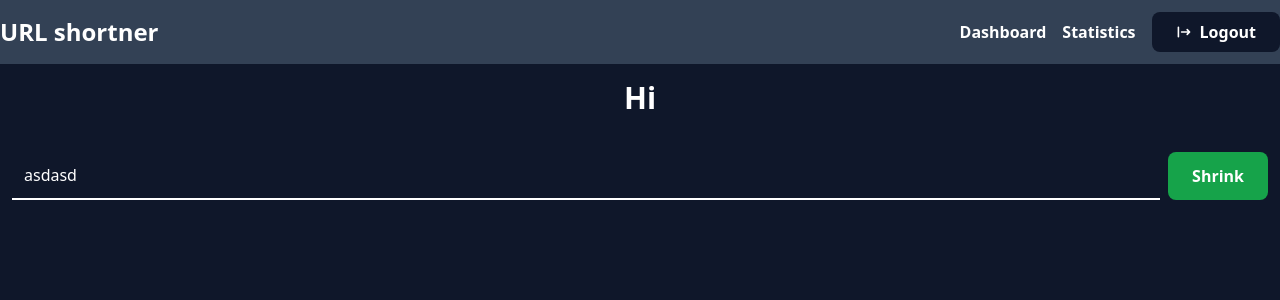
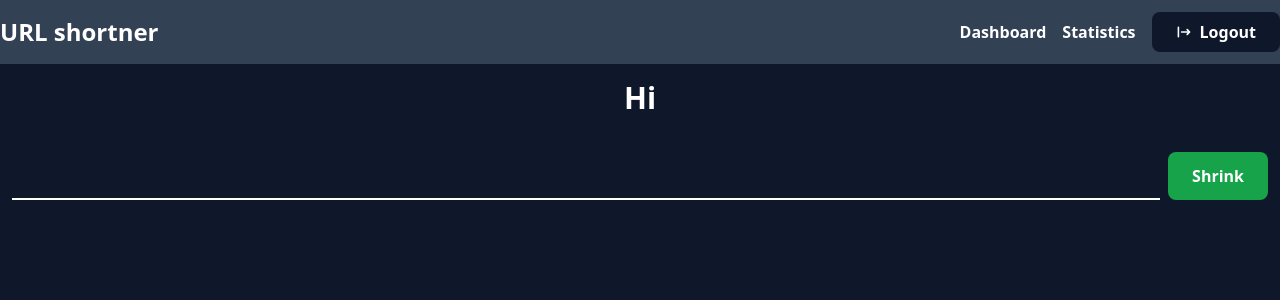
Before and after one commit to Raghu-KV/url-shortner-frontend, a React (Create React App) app: page / in a window 1280 px wide. Shown: the top 300 px of the page. Built offline with nearby package versions, Linux system fonts and the light colour scheme; no server answers.

Commit message:
5.4.23 of

```diff
--- a/src/pages/Home.jsx
+++ b/src/pages/Home.jsx
@@ -31,13 +31,13 @@
 
   const formik = useFormik({
     initialValues: {
-      url: "asdasd",
+      url: "",
     },
     validationSchema: yup.object({
       url: yup
         .string()
         .matches(
-          /((https?):\/\/)?(www.)?[a-z0-9]+(\.[a-z]{2,}){1,3}(#?\/?[a-zA-Z0-9#]+)*\/?(\?[a-zA-Z0-9-_]+=[a-zA-Z0-9-%]+&?)?$/,
+          /^((https?|ftp):\/\/)?(www.)?(((([a-z]|\d|-|\.|_|~|[\u00A0-\uD7FF\uF900-\uFDCF\uFDF0-\uFFEF])|(%[\da-f]{2})|[!\$&'\(\)\*\+,;=]|:)*@)?(((\d|[1-9]\d|1\d\d|2[0-4]\d|25[0-5])\.(\d|[1-9]\d|1\d\d|2[0-4]\d|25[0-5])\.(\d|[1-9]\d|1\d\d|2[0-4]\d|25[0-5])\.(\d|[1-9]\d|1\d\d|2[0-4]\d|25[0-5]))|((([a-z]|\d|[\u00A0-\uD7FF\uF900-\uFDCF\uFDF0-\uFFEF])|(([a-z]|\d|[\u00A0-\uD7FF\uF900-\uFDCF\uFDF0-\uFFEF])([a-z]|\d|-|\.|_|~|[\u00A0-\uD7FF\uF900-\uFDCF\uFDF0-\uFFEF])*([a-z]|\d|[\u00A0-\uD7FF\uF900-\uFDCF\uFDF0-\uFFEF])))\.)+(([a-z]|[\u00A0-\uD7FF\uF900-\uFDCF\uFDF0-\uFFEF])|(([a-z]|[\u00A0-\uD7FF\uF900-\uFDCF\uFDF0-\uFFEF])([a-z]|\d|-|\.|_|~|[\u00A0-\uD7FF\uF900-\uFDCF\uFDF0-\uFFEF])*([a-z]|[\u00A0-\uD7FF\uF900-\uFDCF\uFDF0-\uFFEF])))\.?)(:\d*)?)(\/((([a-z]|\d|-|\.|_|~|[\u00A0-\uD7FF\uF900-\uFDCF\uFDF0-\uFFEF])|(%[\da-f]{2})|[!\$&'\(\)\*\+,;=]|:|@)+(\/(([a-z]|\d|-|\.|_|~|[\u00A0-\uD7FF\uF900-\uFDCF\uFDF0-\uFFEF])|(%[\da-f]{2})|[!\$&'\(\)\*\+,;=]|:|@)*)*)?)?(\?((([a-z]|\d|-|\.|_|~|[\u00A0-\uD7FF\uF900-\uFDCF\uFDF0-\uFFEF])|(%[\da-f]{2})|[!\$&'\(\)\*\+,;=]|:|@)|[\uE000-\uF8FF]|\/|\?)*)?(\#((([a-z]|\d|-|\.|_|~|[\u00A0-\uD7FF\uF900-\uFDCF\uFDF0-\uFFEF])|(%[\da-f]{2})|[!\$&'\(\)\*\+,;=]|:|@)|\/|\?)*)?$/i,
           "Enter valid url!"
         )
         .required("Please enter a Link!"),
```
